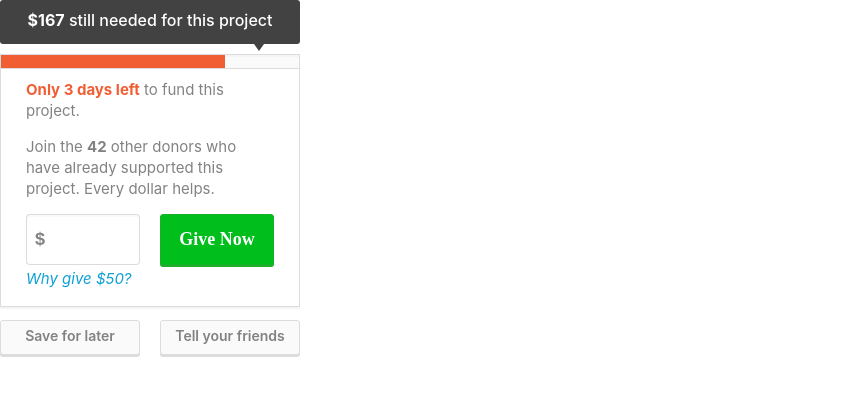
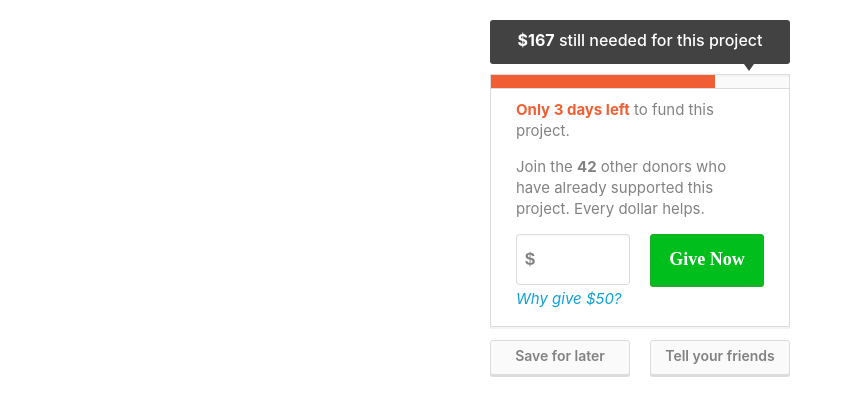
Before and after one commit to jonsuh/pc-code-challenge, a website: page index.html in a window 1280 px wide. Shown: the whole page, without its empty margins (0-853 px from the left). Drawn offline with nearby package versions, Linux system fonts and the light colour scheme; files that its build step writes are made by us from their sources.

Commit message:
Presentational styling.

```diff
--- a/_sass/components/_donate.scss
+++ b/_sass/components/_donate.scss
@@ -2,6 +2,11 @@
 // ==================================================
 .donate {
   max-width: 300px;
+
+  // Presentational styling, not necessary
+  margin-left: auto;
+  margin-right: auto;
+  margin-top: 20px;
 }
 
 .donate__tip {
```
